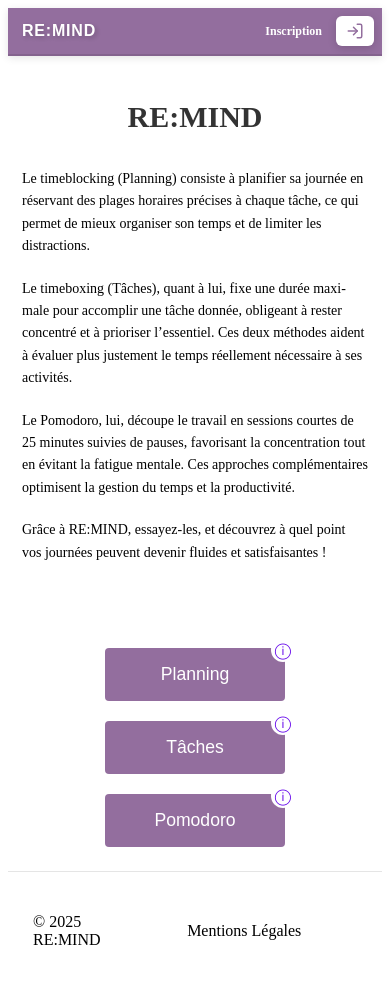
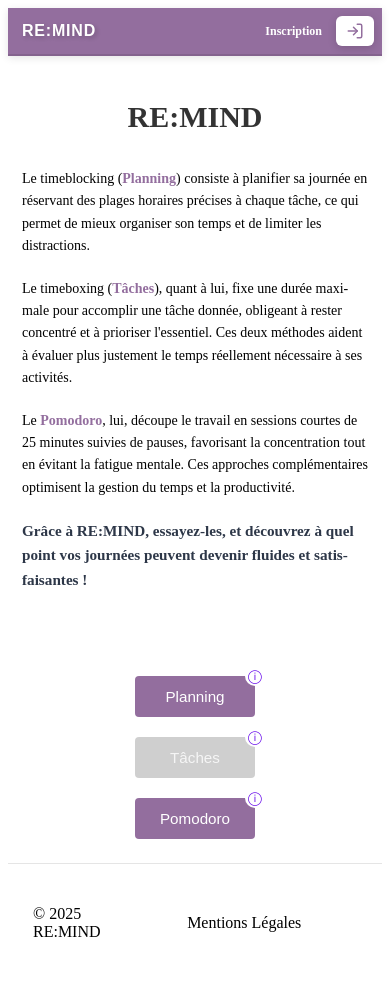
Before and after one commit to SovereignX/REMIND_REACT, a React (Vite) app in the folder frontend/: page / in a window 390 px wide. Shown: the top 984 px of the page. Built offline with nearby package versions, Linux system fonts and the light colour scheme; no server answers; the HTML template or start-up script is replaced by a standard one.

Commit message:
feat: Implement ProtectedRoute component for route authentication; enhance NavButton with disabled state and styling; update Home component with keyword highlighting and improved CTA; refine CSS for Home and NavButton components

```diff
--- a/frontend/src/App.css
+++ b/frontend/src/App.css
@@ -15,7 +15,7 @@ html {
 
 body {
   color: #333;
-  font-family: 'Montserrat', sans-serif;
+  font-family: 'Montserrat';
   overflow-x: hidden;
   width: 100%;
   max-width: 100vw;
--- a/frontend/src/App.jsx
+++ b/frontend/src/App.jsx
@@ -1,5 +1,6 @@
 import { createBrowserRouter, RouterProvider } from "react-router-dom";
 import { AuthProvider } from "./context/AuthContext";
+import ProtectedRoute from "./components/ProtectedRoute";
 import AuthForm from "./components/AuthenticationForm";
 import Home from "./components/Home";
 import Pomodoro from "./components/Pomodoro";
@@ -13,11 +14,31 @@ export default function App() {
       path: "/",
       element: <Layout />,
       children: [
+        // Routes publiques
         { index: true, element: <Home /> },
-        { path: "/pomodoro", element: <Pomodoro /> },
         { path: "/connexion", element: <AuthForm /> },
-        { path: "/planning", element: <Planning /> },
-        { path: "/profil", element: <Profile /> },
+
+        // Routes protégées - nécessitent une authentification
+        {
+          path: "/pomodoro",
+          element: <Pomodoro />,
+        },
+        {
+          path: "/planning",
+          element: (
+            <ProtectedRoute>
+              <Planning />
+            </ProtectedRoute>
+          ),
+        },
+        {
+          path: "/profil",
+          element: (
+            <ProtectedRoute>
+              <Profile />
+            </ProtectedRoute>
+          ),
+        },
       ],
     },
   ]);
--- a/frontend/src/common/NavButton.jsx
+++ b/frontend/src/common/NavButton.jsx
@@ -1,10 +1,14 @@
 import PropTypes from "prop-types";
 import "../styles/NavButton.css";
 
-const NavButton = ({ label, tooltip, onClick }) => {
+const NavButton = ({ label, tooltip, onClick, disabled = false }) => {
   return (
     <div className="button-wrapper">
-      <button className="nav-button" onClick={onClick}>
+      <button
+        className={`nav-button ${disabled ? "nav-button-disabled" : ""}`}
+        onClick={onClick}
+        disabled={disabled}
+      >
         {label}
       </button>
       <div className="info-icon" title={tooltip}>
@@ -18,6 +22,7 @@ NavButton.propTypes = {
   label: PropTypes.string.isRequired,
   tooltip: PropTypes.string,
   onClick: PropTypes.func.isRequired,
+  disabled: PropTypes.bool,
 };
 
 export default NavButton;
--- a/frontend/src/components/Home.jsx
+++ b/frontend/src/components/Home.jsx
@@ -33,23 +33,26 @@ const Home = () => {
         <h1 className="home-title">RE:MIND</h1>
         <div className="home-description">
           <p>
-            Le timeblocking (Planning) consiste à planifier sa journée en
-            réservant des plages horaires précises à chaque tâche, ce qui permet
-            de mieux organiser son temps et de limiter les distractions.
+            Le timeblocking (<span className="keyword">Planning</span>) consiste
+            à planifier sa journée en réservant des plages horaires précises à
+            chaque tâche, ce qui permet de mieux organiser son temps et de
+            limiter les distractions.
           </p>
           <p>
-            Le timeboxing (Tâches), quant à lui, fixe une durée maximale pour
-            accomplir une tâche donnée, obligeant à rester concentré et à
-            prioriser l’essentiel. Ces deux méthodes aident à évaluer plus
-            justement le temps réellement nécessaire à ses activités.
+            Le timeboxing (<span className="keyword">Tâches</span>), quant à
+            lui, fixe une durée maximale pour accomplir une tâche donnée,
+            obligeant à rester concentré et à prioriser l'essentiel. Ces deux
+            méthodes aident à évaluer plus justement le temps réellement
+            nécessaire à ses activités.
           </p>
           <p>
-            Le Pomodoro, lui, découpe le travail en sessions courtes de 25
-            minutes suivies de pauses, favorisant la concentration tout en
-            évitant la fatigue mentale. Ces approches complémentaires optimisent
-            la gestion du temps et la productivité.
+            Le <span className="keyword">Pomodoro</span>, lui, découpe le
+            travail en sessions courtes de 25 minutes suivies de pauses,
+            favorisant la concentration tout en évitant la fatigue mentale. Ces
+            approches complémentaires optimisent la gestion du temps et la
+            productivité.
           </p>
-          <p>
+          <p className="home-cta">
             Grâce à RE:MIND, essayez-les, et découvrez à quel point vos journées
             peuvent devenir fluides et satisfaisantes !
           </p>
@@ -62,6 +65,7 @@ const Home = () => {
               label={option.label}
               tooltip={option.description}
               onClick={() => navigate(option.path)}
+              disabled={option.disabled}
             />
           ))}
         </div>
--- /dev/null
+++ b/frontend/src/components/ProtectedRoute.jsx
@@ -0,0 +1,43 @@
+import { Navigate } from "react-router-dom";
+import { useAuth } from "../context/AuthContext";
+import PropTypes from "prop-types";
+
+/**
+ * Composant pour protéger les routes nécessitant une authentification
+ * Redirige automatiquement vers la page de connexion si non authentifié
+ */
+const ProtectedRoute = ({ children }) => {
+  const { isAuthenticated, loading } = useAuth();
+
+  // Afficher un loader pendant la vérification de l'authentification
+  if (loading) {
+    return (
+      <div
+        style={{
+          display: "flex",
+          justifyContent: "center",
+          alignItems: "center",
+          minHeight: "calc(100vh - 200px)",
+          fontSize: "1.2rem",
+          color: "#666",
+        }}
+      >
+        Chargement...
+      </div>
+    );
+  }
+
+  // Si non authentifié, rediriger vers la page de connexion
+  if (!isAuthenticated) {
+    return <Navigate to="/connexion?mode=login" replace />;
+  }
+
+  // Si authentifié, afficher le composant enfant
+  return children;
+};
+
+ProtectedRoute.propTypes = {
+  children: PropTypes.node.isRequired,
+};
+
+export default ProtectedRoute;
--- a/frontend/src/styles/Home.css
+++ b/frontend/src/styles/Home.css
@@ -30,6 +30,23 @@
   box-sizing: border-box;
 }
 
+/* ============================================
+   DERNIER PARAGRAPHE EN GRAS
+   ============================================ */
+.home-cta {
+  font-weight: 700;
+  font-size: 1.1rem;
+  color: #2d3748;
+}
+
+/* ============================================
+   MOTS-CLÉS EN VIOLET
+   ============================================ */
+.keyword {
+  color: #936e9e;
+  font-weight: 600;
+}
+
 .navigation-container {
   display: flex;
   flex-wrap: wrap;
@@ -51,6 +68,10 @@
   .home-description {
     max-width: 700px;
     font-size: 0.95rem;
+  }
+
+  .home-cta {
+    font-size: 1.05rem;
   }
 }
 
@@ -87,6 +108,10 @@
     word-wrap: break-word;
     overflow-wrap: break-word;
     hyphens: auto;
+  }
+
+  .home-cta {
+    font-size: 1.05rem;
   }
 
   .navigation-container {
@@ -126,6 +151,10 @@
     word-wrap: break-word;
     overflow-wrap: break-word;
     hyphens: auto;
+  }
+
+  .home-cta {
+    font-size: 1rem;
   }
 
   .navigation-container {
@@ -174,6 +203,10 @@
     hyphens: auto;
   }
 
+  .home-cta {
+    font-size: 0.95rem;
+  }
+
   .navigation-container {
     gap: 1.25rem;
     margin-top: 2rem;
--- a/frontend/src/styles/NavButton.css
+++ b/frontend/src/styles/NavButton.css
@@ -11,15 +11,32 @@
   font-size: 1.1rem;
   border-radius: 4px;
   cursor: pointer;
-    transition: background-color 0.3s;
+  transition: background-color 0.3s, transform 0.2s;
   min-width: 180px;
 }
+
+.nav-button:hover:not(:disabled) {
+  background-color: #8272ac;
+  transform: translateY(-2px);
+}
+
+.nav-button:active:not(:disabled) {
+  transform: translateY(0);
+}
+
+/* ============================================
+   BOUTON DÉSACTIVÉ - Style grisé
+   ============================================ */
 .nav-button-disabled {
-    background-color: #ccc;
-    cursor: not-allowed;
+  background-color: #b0b0b0 !important;
+  color: #f0f0f0 !important;
+  cursor: not-allowed !important;
+  opacity: 0.6;
 }
-  .nav-button:hover {
-    background-color: #8272ac;;
+
+.nav-button-disabled:hover {
+  background-color: #b0b0b0 !important;
+  transform: none !important;
 }
 
 .info-icon {
@@ -34,4 +51,41 @@
   display: flex;
   align-items: center;
   justify-content: center;
+  cursor: help;
+  transition: transform 0.2s ease;
 }
+
+.info-icon:hover {
+  transform: scale(1.1);
+}
+
+/* ============================================
+   RESPONSIVE
+   ============================================ */
+@media (max-width: 768px) {
+  .nav-button {
+    padding: 0.875rem 1.75rem;
+    font-size: 1rem;
+    min-width: 150px;
+  }
+
+  .info-icon {
+    width: 22px;
+    height: 22px;
+    font-size: 0.9rem;
+  }
+}
+
+@media (max-width: 480px) {
+  .nav-button {
+    padding: 0.75rem 1.5rem;
+    font-size: 0.95rem;
+    min-width: 120px;
+  }
+
+  .info-icon {
+    width: 20px;
+    height: 20px;
+    font-size: 0.85rem;
+  }
+}
```
Lines whose indentation alone changed are shown as unchanged.
